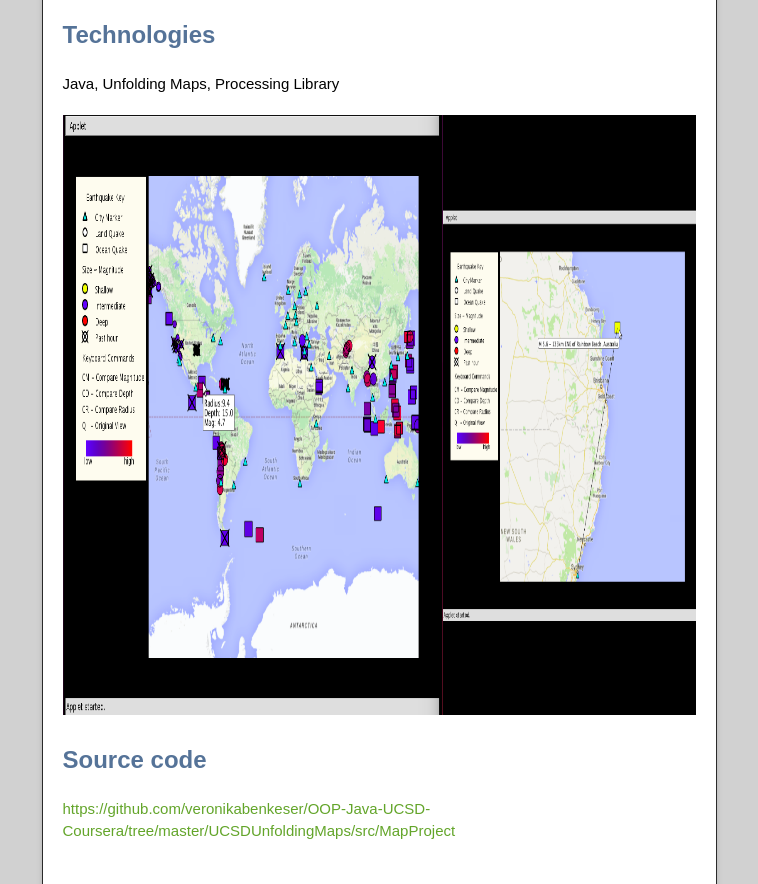
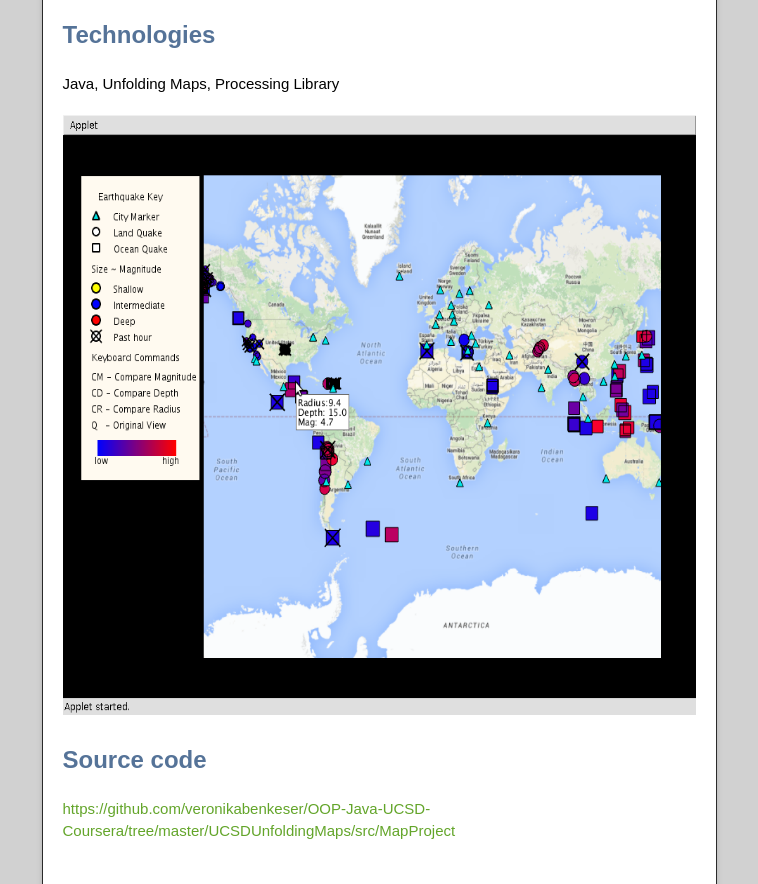
Before and after one commit to veronikabenkeser/OOP-Java-UCSD-Coursera, a plain HTML site: page index.html in a window 1280 px wide. Shown: the part 1386-2270 px from the top of the page, without its empty margins (261-1019 px from the left). Drawn offline with nearby package versions, Linux system fonts and the light colour scheme.

Commit message:
Changed project image

```diff
--- a/index.html
+++ b/index.html
@@ -61,7 +61,7 @@
 
 <p>Java, Unfolding Maps, Processing Library</p>
 
-<p><img src="images/project.png" alt="Project image" height="600" width="800"></p>
+<p><img src="images/proj1.png" alt="Project image" height="600" width="800"></p>
 
 <h2>
 <a id="source-code" class="anchor" href="#source-code" aria-hidden="true"><span aria-hidden="true" class="octicon octicon-link"></span></a>Source code</h2>
```
Also changed, not shown: images/proj1.png (added).
